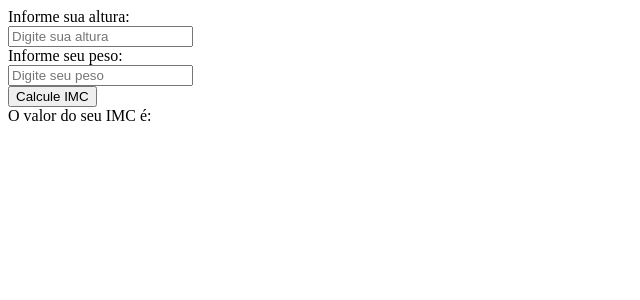
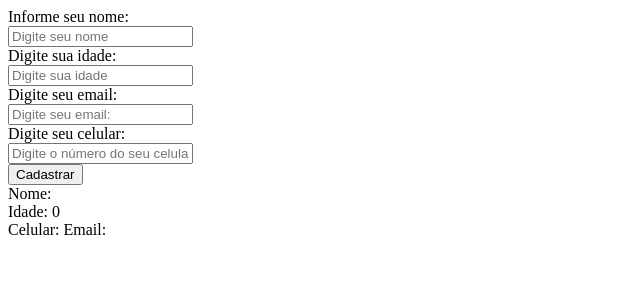
Before and after one commit to ricksantosdev/Next_React, a React (Create React App) app: page / in a window 1280 px wide. Shown: the top 300 px of the page, without its empty margins (0-640 px from the left). Built offline with nearby package versions, Linux system fonts and the light colour scheme.

Commit message:
cadastro usuario

```diff
--- /dev/null
+++ b/src/components/CadastroUsuario.js
@@ -0,0 +1,74 @@
+import { useState } from "react";
+
+
+function CadastroUsuario() {
+
+    const [nome , setNome] = useState('');
+    const [idade, setIdade] = useState(0);
+    const [email, setEmail] = useState('');
+    const [celular, setCelular] = useState('');
+
+
+    return (
+        <form onSubmit={CadastrarUsuario}>
+            <label> Informe seu nome:</label> <br/>
+            <input type="text" placeholder="Digite seu nome"
+            onChange={(x) => ManipularNome(x.target.value)}
+            /> <br/>
+
+            <label>Digite sua idade:</label> <br/>
+            <input type="text" placeholder="Digite sua idade"
+            onChange={(x) => ManipularIdade(x.target.value)}
+            /> <br/>
+
+            <label>Digite seu email:</label> <br/>
+            <input type="text" placeholder="Digite seu email:"
+                onChange={(x) => ManipularEmail(x.target.value)}
+            /> <br/>
+
+            <label>Digite seu celular:</label> <br/>
+            <input type="text" placeholder="Digite o número do seu celular"
+                onChange={(x) => ManipularCelular(x.target.value)}
+            /> <br/>
+
+
+            <button type="submit">
+                Cadastrar
+            </button>
+
+            <br/>
+
+            <span>Nome: {nome} </span>  <br/>
+            <span>Idade: {idade} </span> <br/>
+            <span>Celular: {celular} </span>
+            <span>Email: {email} </span>
+
+        </form>
+    );
+
+    function CadastrarUsuario(event){
+        event.preventDefault();
+    }
+
+    function ManipularNome(nome){
+        setNome(nome);
+    }
+
+    function ManipularIdade(idade)
+    {
+        setIdade(idade);
+    }
+
+    function ManipularEmail(email){
+        setEmail(email);
+    }
+
+    function ManipularCelular(celular){
+        setCelular(celular);
+    }
+
+
+}
+
+
+export default CadastroUsuario;
--- a/src/index.js
+++ b/src/index.js
@@ -2,11 +2,12 @@ import React from 'react';
 import ReactDOM from 'react-dom/client';
 import App from './App';
 import Imc from './components/Imc';
+import CadastroUsuario from './components/CadastroUsuario';
 
 
 const root = ReactDOM.createRoot(document.getElementById('root'));
 root.render(
   <React.StrictMode>
-    <Imc />
+    <CadastroUsuario />
   </React.StrictMode>
 );
```
